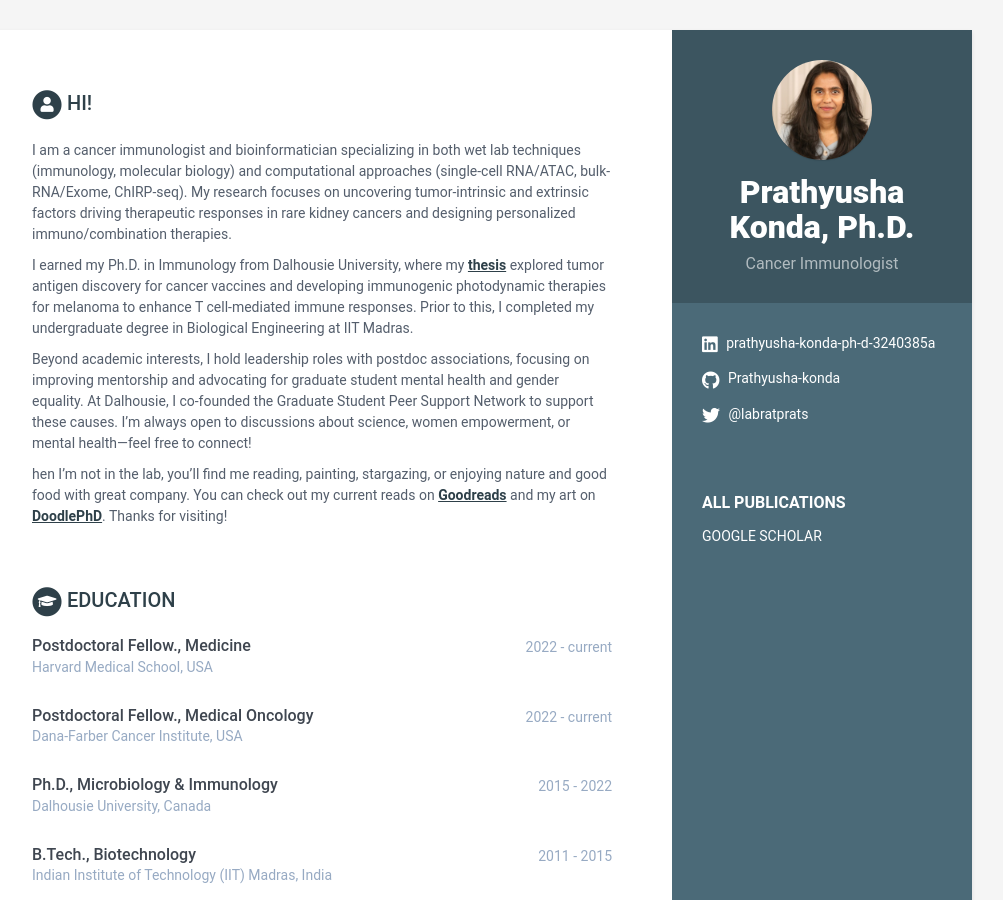
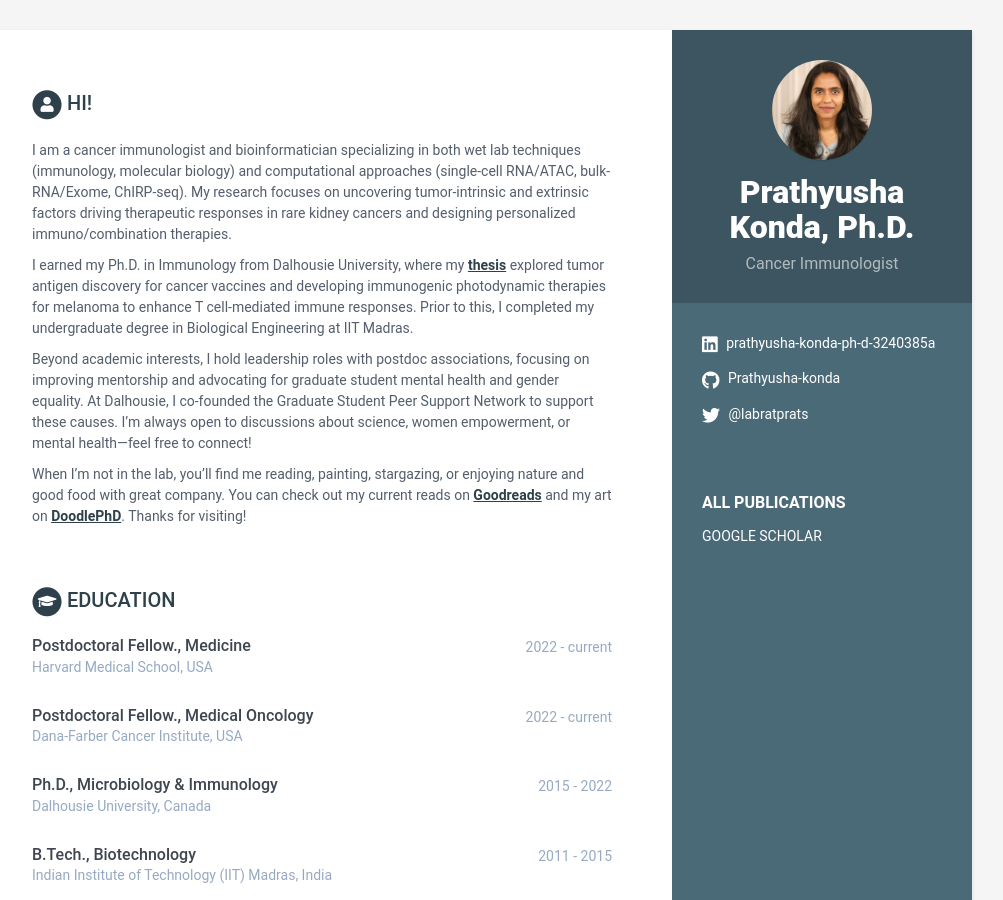
Before and after one commit to Prathyusha-konda/Website, a Jekyll site: the page built from index.html, in a window 1280 px wide and 900 px high. Shown: the whole window, without its empty margins (168-1171 px from the left). Built offline with Jekyll 4.4.1, drawn with Linux system fonts in a browser that asks for light colours.

Commit message:
Update data.yml

```diff
--- a/_data/data.yml
+++ b/_data/data.yml
@@ -28,7 +28,7 @@ career-profile:
 
       Beyond academic interests, I hold leadership roles with postdoc associations, focusing on improving mentorship and advocating for graduate student mental health and gender equality. At Dalhousie, I co-founded the Graduate Student Peer Support Network to support these causes. I'm always open to discussions about science, women empowerment, or mental health—feel free to connect!
 
-      hen I'm not in the lab, you’ll find me reading, painting, stargazing, or enjoying nature and good food with great company. You can check out my current reads on <a href="https://www.goodreads.com/user/show/100071346-prathyusha"><b><u>Goodreads</u></b></a> and my art on <a href="https://www.instagram.com/doodlephd/"><b><u>DoodlePhD</u></b></a>. Thanks for visiting!
+      When I'm not in the lab, you’ll find me reading, painting, stargazing, or enjoying nature and good food with great company. You can check out my current reads on <a href="https://www.goodreads.com/user/show/100071346-prathyusha"><b><u>Goodreads</u></b></a> and my art on <a href="https://www.instagram.com/doodlephd/"><b><u>DoodlePhD</u></b></a>. Thanks for visiting!
 
 education:
     #title: Education and Professional training
```
